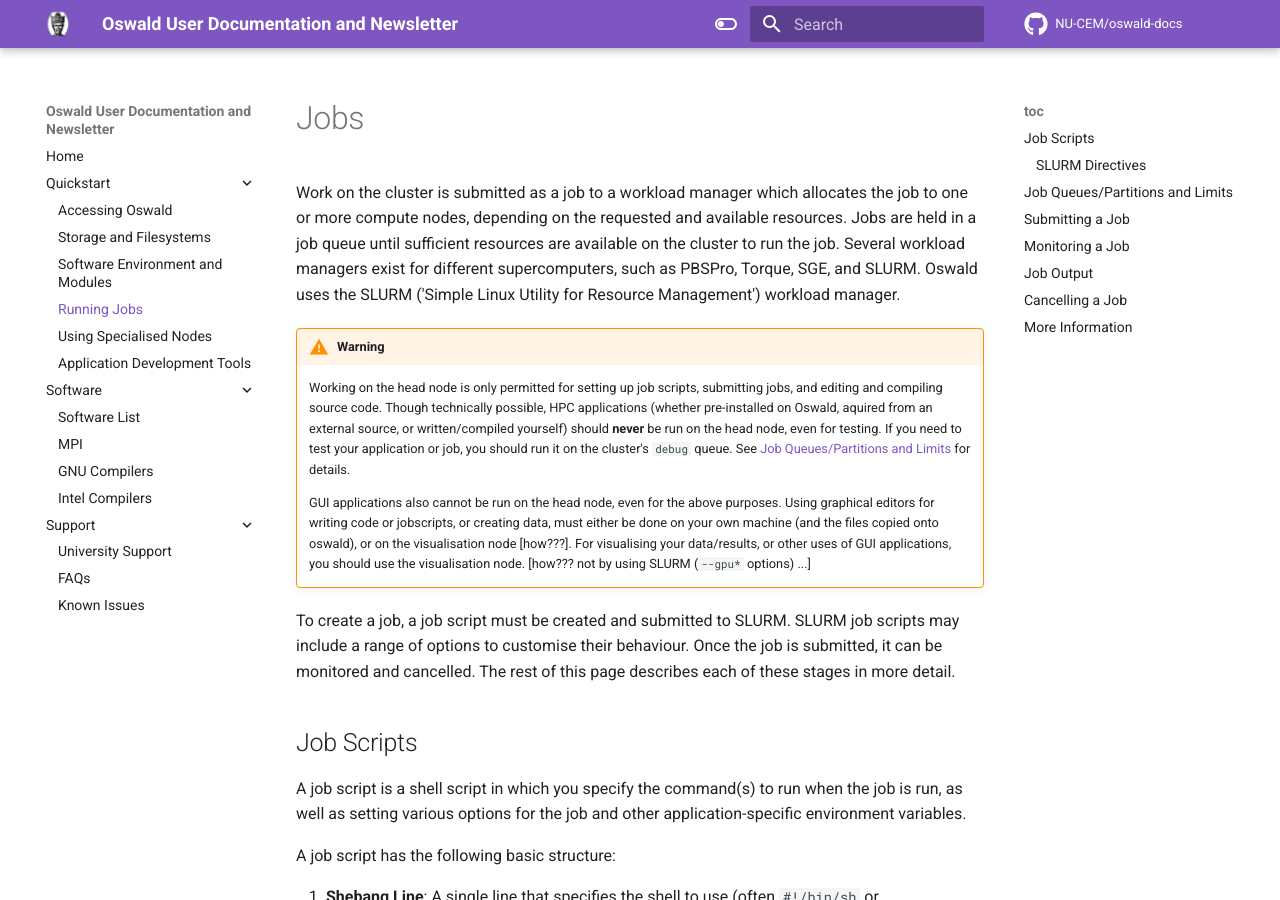
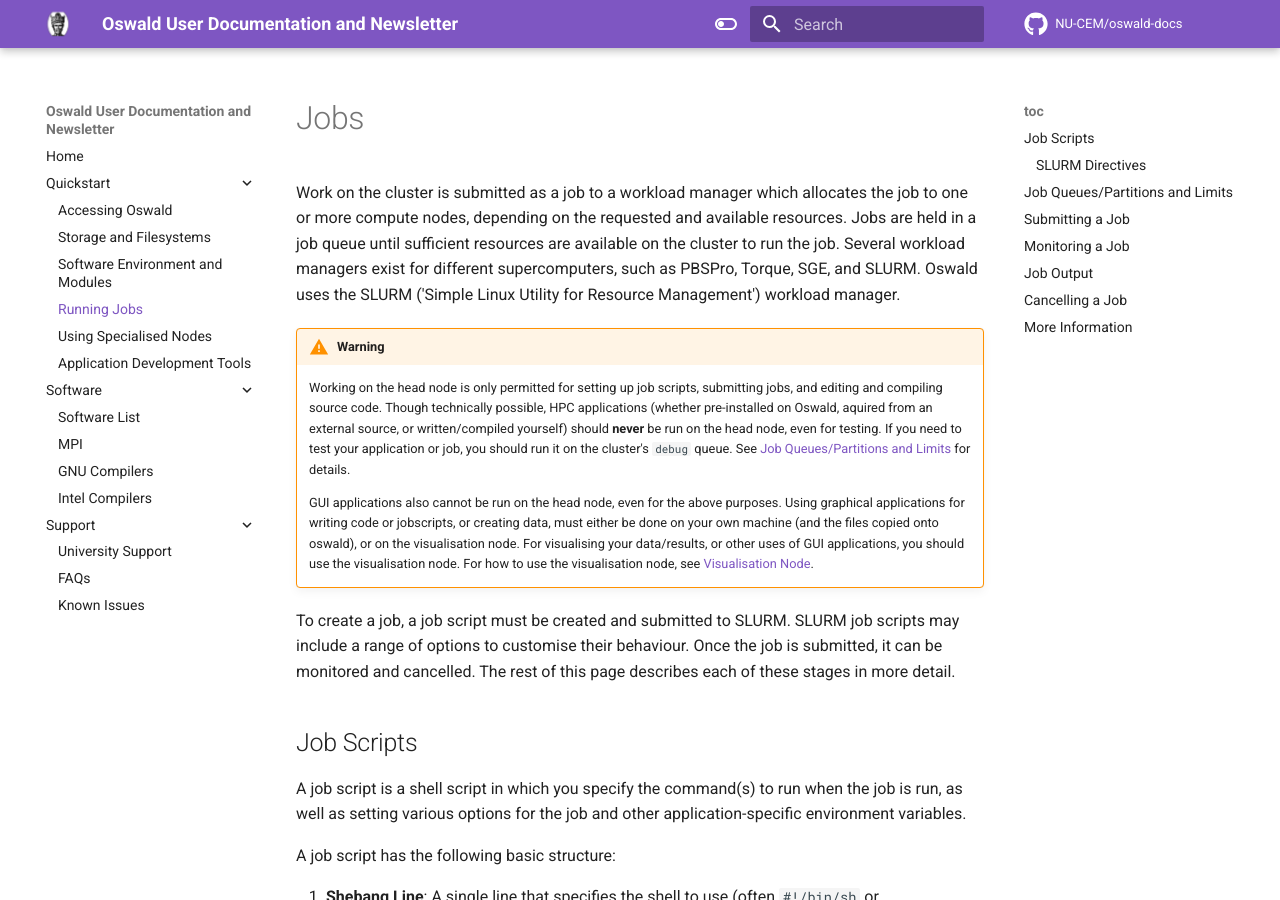
Before and after one commit to NorthumbriaResearchComputing/oswald-docs, an MkDocs documentation site: the page built from docs/quickstart/running-jobs.md, in a window 1280 px wide and 900 px high. Built offline with MkDocs 1.6.1 and Material for MkDocs 9.7.7, drawn with Linux system fonts in a browser that asks for light colours; comment, search, counter and statistics services are not loaded.

Commit message:
Tidy up unknown info

```diff
--- a/docs/quickstart/running-jobs.md
+++ b/docs/quickstart/running-jobs.md
@@ -5,7 +5,7 @@ Work on the cluster is submitted as a job to a workload manager which allocates
 !!! warning
     Working on the head node is only permitted for setting up job scripts, submitting jobs, and editing and compiling source code. Though technically possible, HPC applications (whether pre-installed on Oswald, aquired from an external source, or written/compiled yourself) should **never** be run on the head node, even for testing. If you need to test your application or job, you should run it on the cluster's `debug` queue. See [Job Queues/Partitions and Limits](#job-queuespartitions-and-limits) for details.
 
-    GUI applications also cannot be run on the head node, even for the above purposes. Using graphical editors for writing code or jobscripts, or creating data, must either be done on your own machine (and the files copied onto oswald), or on the visualisation node [how???]. For visualising your data/results, or other uses of GUI applications, you should use the visualisation node. [how??? not by using SLURM (`--gpu*` options) ...]
+    GUI applications also cannot be run on the head node, even for the above purposes. Using graphical applications for writing code or jobscripts, or creating data, must either be done on your own machine (and the files copied onto oswald), or on the visualisation node. For visualising your data/results, or other uses of GUI applications, you should use the visualisation node. For how to use the visualisation node, see [Visualisation Node](using-specialised-nodes.md#visualisation-node).
 
 To create a job, a job script must be created and submitted to SLURM. SLURM job scripts may include a range of options to customise their behaviour. Once the job is submitted, it can be monitored and cancelled. The rest of this page describes each of these stages in more detail.
 
```
Also changed, not shown: docs/index.md (+4 -1 lines).
